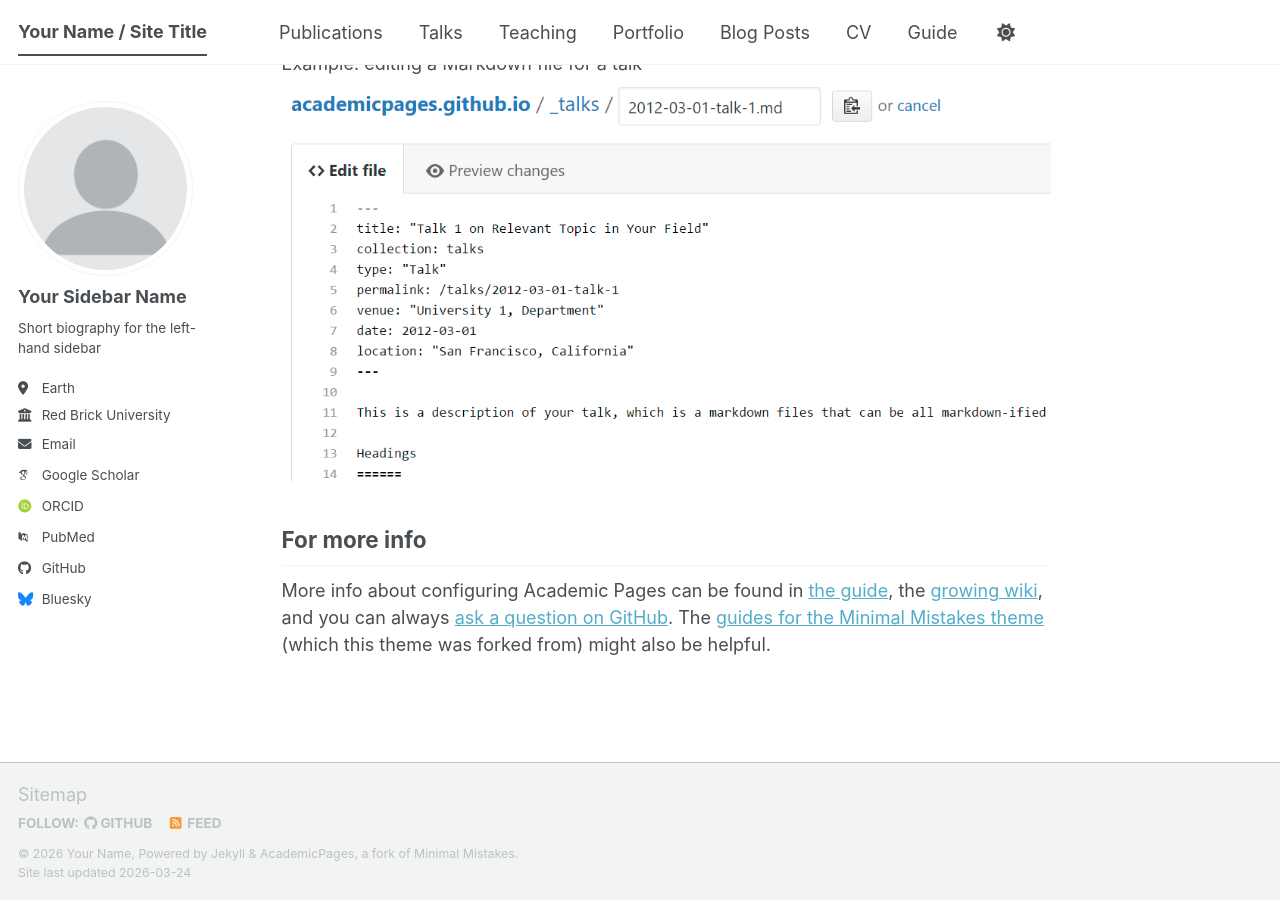
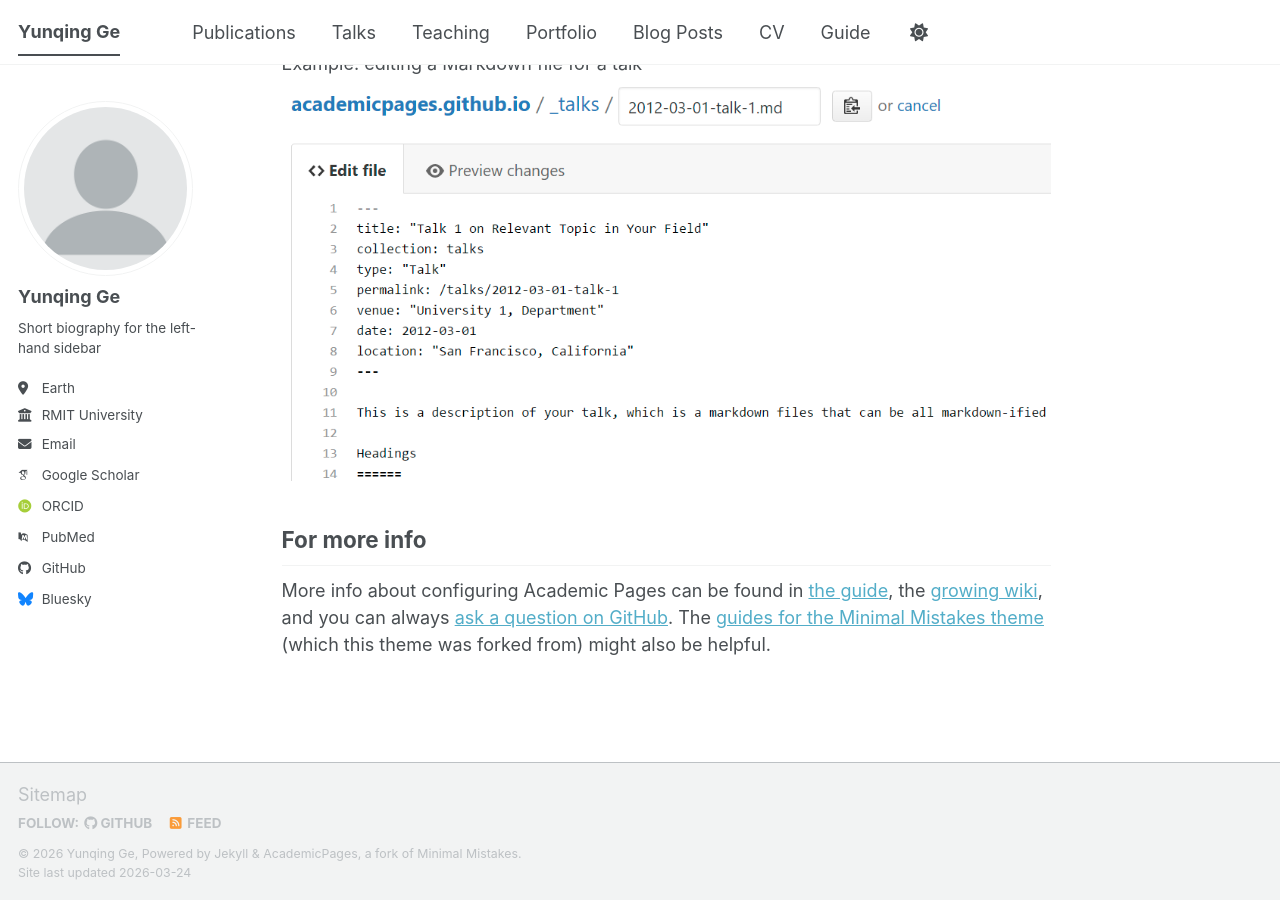
Before and after one commit to YunqingGe/Gwen, a Jekyll site: the page built from _pages/about.md, in a window 1280 px wide and 900 px high, scrolled down 2720 px. Built offline with Jekyll 4.4.1, drawn with Linux system fonts in a browser that asks for light colours; some web fonts are replaced; a script bundle is joined from its source files by our own code; library files that are not in the unit come from our copies.

Commit message:
init name

```diff
--- a/_config.yml
+++ b/_config.yml
@@ -9,14 +9,14 @@
 # Basic Site Settings
 locale                   : "en-US"
 site_theme               : "default" # The available themes options are "default", "air", "sunrise", "mint", "dirt" and "contrast"
-title                    : "Your Name / Site Title"
+title                    : "Yunqing Ge"
 title_separator          : "-"
-name                     : &name "Your Name"
-description              : &description "Your Name's academic portfolio"   # Update this with a general description of your site, this is the default if not overridden by a page
-url                      : https://academicpages.github.io # The base hostname & protocol for your site e.g. "https://[your GitHub username].github.io",
+name                     : &name "Yunqing Ge"
+description              : &description "Yunqing Ge's academic portfolio"   # Update this with a general description of your site, this is the default if not overridden by a page
+url                      : https://YunqingGe.github.io # The base hostname & protocol for your site e.g. "https://[your GitHub username].github.io",
                                                            # or if you already have some other page hosted on Github then use "https://[your GitHub username].github.io/[Your Repo Name]"
 baseurl                  : "" # the subpath of your site, e.g. "/blog"
-repository               : "academicpages/academicpages.github.io"
+repository               : "YunqingGe/YunqingGe.github.io"
 
 # Site Author - The following control what appear as part of the author content on the side bar.
 #               If a field is blank the icon and link will not appear, otherwise it will be shown.
@@ -24,13 +24,13 @@
 author:
   # Biographic information
   avatar           : "profile.png"
-  name             : "Your Sidebar Name"
+  name             : "Yunqing Ge"
   pronouns         : # example: "she/her"
   bio              : "Short biography for the left-hand sidebar"
   location         : "Earth"
-  employer         : "Red Brick University"
+  employer         : "RMIT University"
   uri              : # URL
-  email            : "none@example.org"
+  email            : "yunqing.ge@rmit.edu.au"
 
   # Academic websites
   academia         : # URL
```
